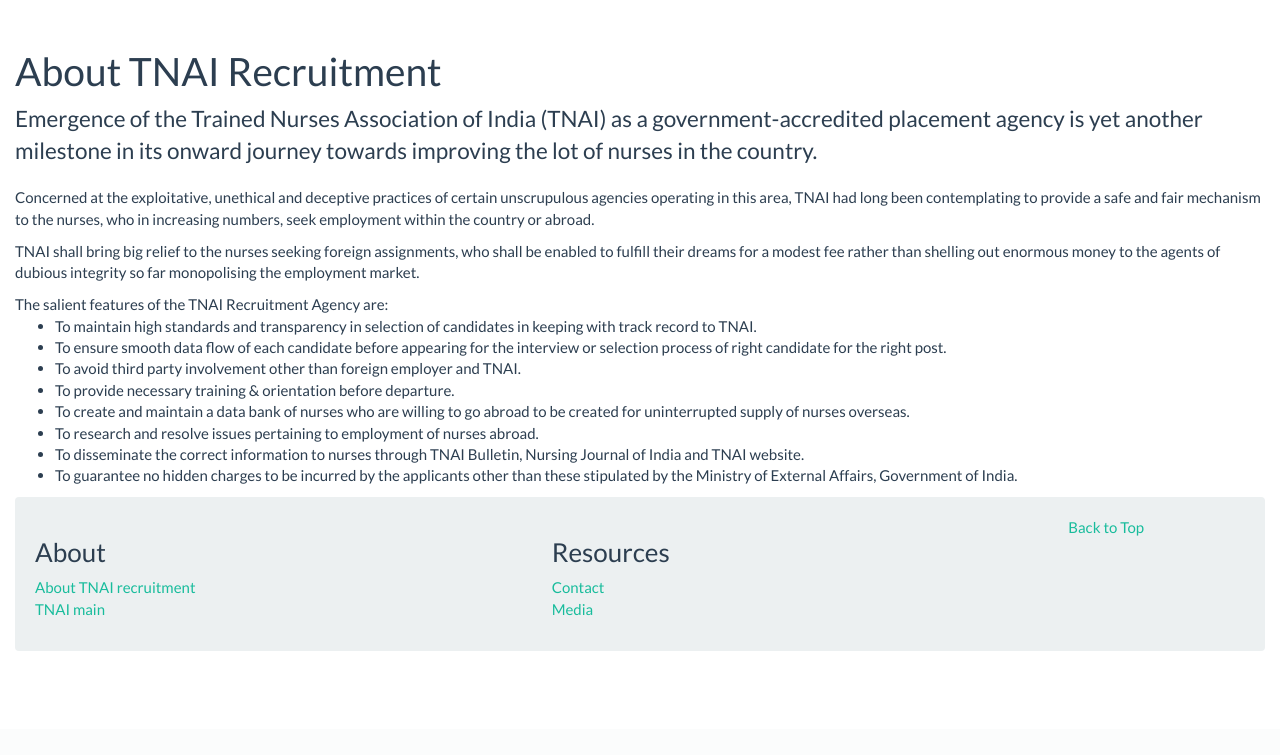
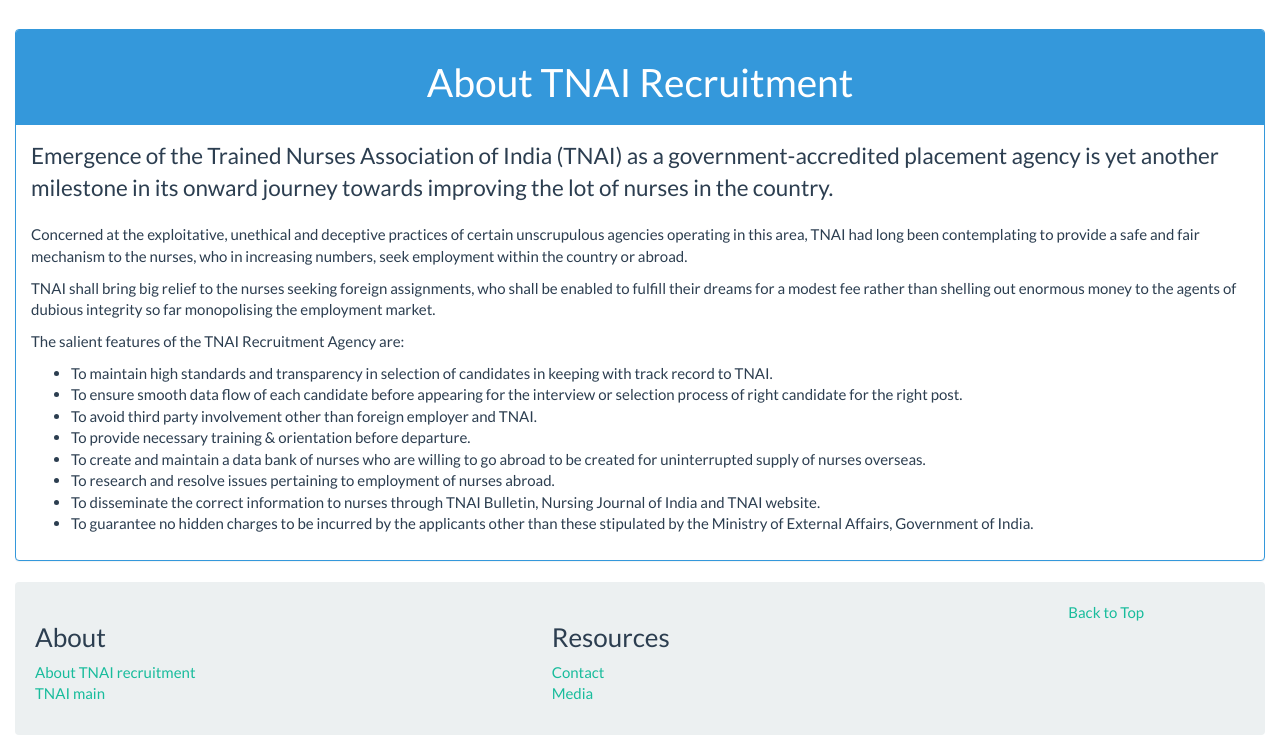
Before and after one commit to consultant-nursing-2017/tnai, a Django app: template home/templates/home/about.html in a window 1280 px wide. Shown: the part 71-826 px from the top of the page. Before the commit the page ends 722 px from the top, so only its background shows below. Run offline with Django 3.2, Linux system fonts and the light colour scheme; the template is opened without the code that fills it, so the values that code supplies are empty; some libraries are stand-ins or nearby versions.

Commit message:
Style TNAI recruitment about page.

```diff
--- a/home/templates/home/about.html
+++ b/home/templates/home/about.html
@@ -5,12 +5,15 @@
 {% endblock %}
 
 {% block content %}
-    <h1> About TNAI Recruitment</h1>
+    <div class="panel panel-info">
+        <div class="panel-heading">
+            <h1 class="text-center"> About TNAI Recruitment</h1>
+        </div>
+        <div class="panel-body">
             <p class="lead">Emergence of the Trained Nurses Association of India (TNAI) as a government-accredited placement agency is yet another milestone in its onward journey towards improving the lot of nurses in the country.</p>
             <p>Concerned at the exploitative, unethical and deceptive practices of certain unscrupulous agencies operating in this area, TNAI had long been contemplating to provide a safe and fair mechanism to the nurses, who in increasing numbers, seek employment within the country or abroad.</p>
             <p>TNAI shall bring big relief to the nurses seeking foreign assignments, who shall be enabled to fulfill their dreams for a modest fee rather than shelling out enormous money to the agents of dubious integrity so far monopolising the employment market.</p>
-
-The salient features of the TNAI Recruitment Agency are:
+            <p>The salient features of the TNAI Recruitment Agency are:</p>
 
             <ul>
                 <li>To maintain high standards and transparency in selection of candidates in keeping with track record to TNAI.</li>
@@ -22,5 +25,7 @@ The salient features of the TNAI Recruitment Agency are:
                 <li>To disseminate the correct information to nurses through TNAI Bulletin, Nursing Journal of India and TNAI website.</li>
                 <li>To guarantee no hidden charges to be incurred by the applicants other than these stipulated by the Ministry of External Affairs, Government of India.</li>
             </ul>
+        </div>
+    </div>
 
 {% endblock %}
```
Lines whose indentation alone changed are shown as unchanged.
